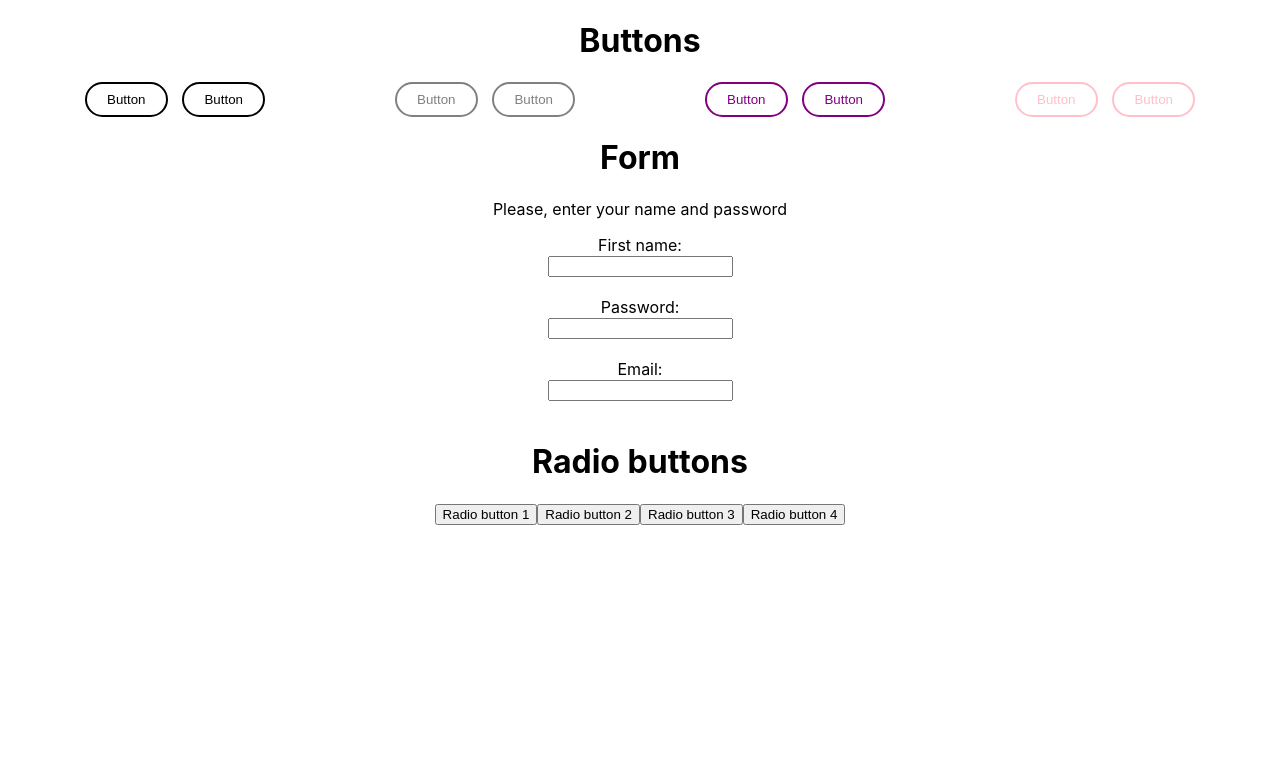
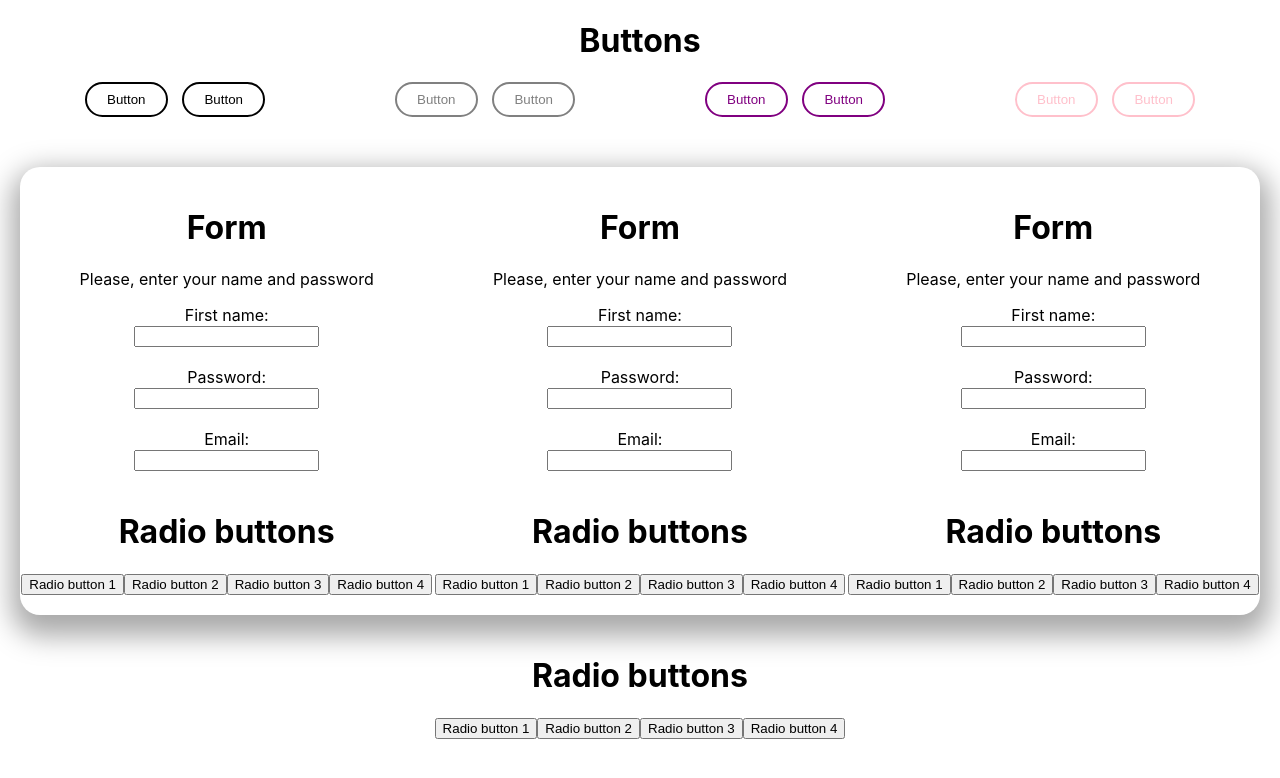
Before and after one commit to MariaKlo/ui-kit-react, a React (Create React App) app: page / in a window 1280 px wide. Shown: the top 778 px of the page. Built offline with nearby package versions, Linux system fonts and the light colour scheme.

Commit message:
Style App component

```diff
--- a/src/App.css
+++ b/src/App.css
@@ -10,3 +10,14 @@ body {
 .App {
   text-align: center;
 }
+
+.inputs__wrap {
+  display: flex;
+  justify-content: space-around;
+  padding-top: 1.25rem;
+  padding-bottom: 1.25rem;
+  margin-top: 3.125rem;
+  border-radius: 20px;
+  -webkit-box-shadow: 43px -24px 5px -3px rgba(0,0,0,0), 1px 12px 28px 9px rgba(0,0,0,0.34);
+  box-shadow: 43px -24px 5px -3px rgba(0,0,0,0), 1px 12px 28px 9px rgba(0,0,0,0.34);
+}
--- a/src/App.js
+++ b/src/App.js
@@ -1,13 +1,19 @@
 import './App.css';
 import Buttons from './components/buttons/buttons.js';
 import Inputs from './components/inputs/inputs.js';
+import RadioButton from './components/radio-buttons/radio-buttons.js';
 
 function App() {
   return (
     <div className="App">
       <div className="wrapper">
         <Buttons/>
-        <Inputs text="Please, enter your name and password"/>
+        <div className='inputs__wrap'>
+          <Inputs text="Please, enter your name and password"/>
+          <Inputs text="Please, enter your name and password"/>
+          <Inputs text="Please, enter your name and password"/>
+        </div>
+        <RadioButton/>
       </div>
     </div>
   );
```
